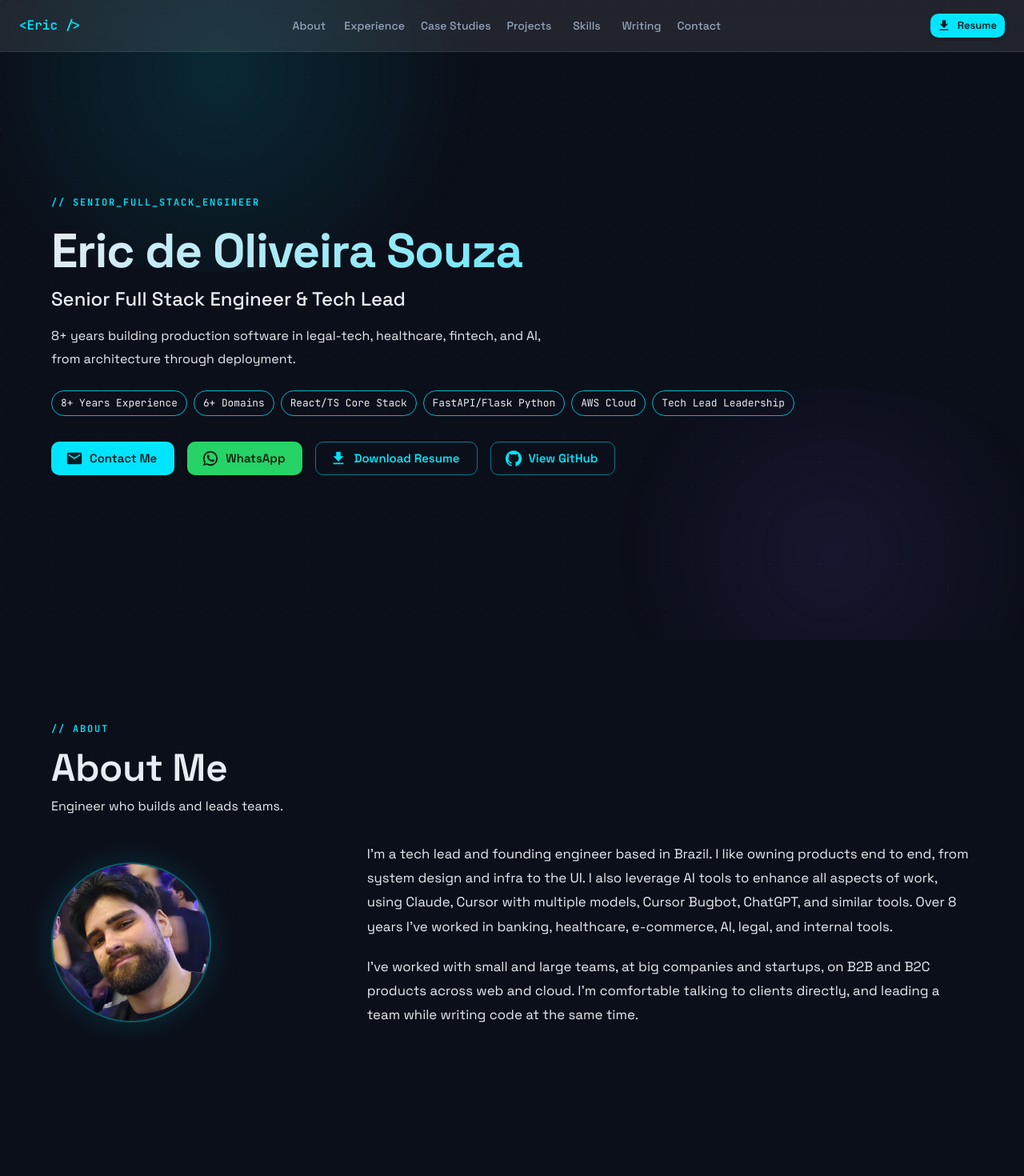
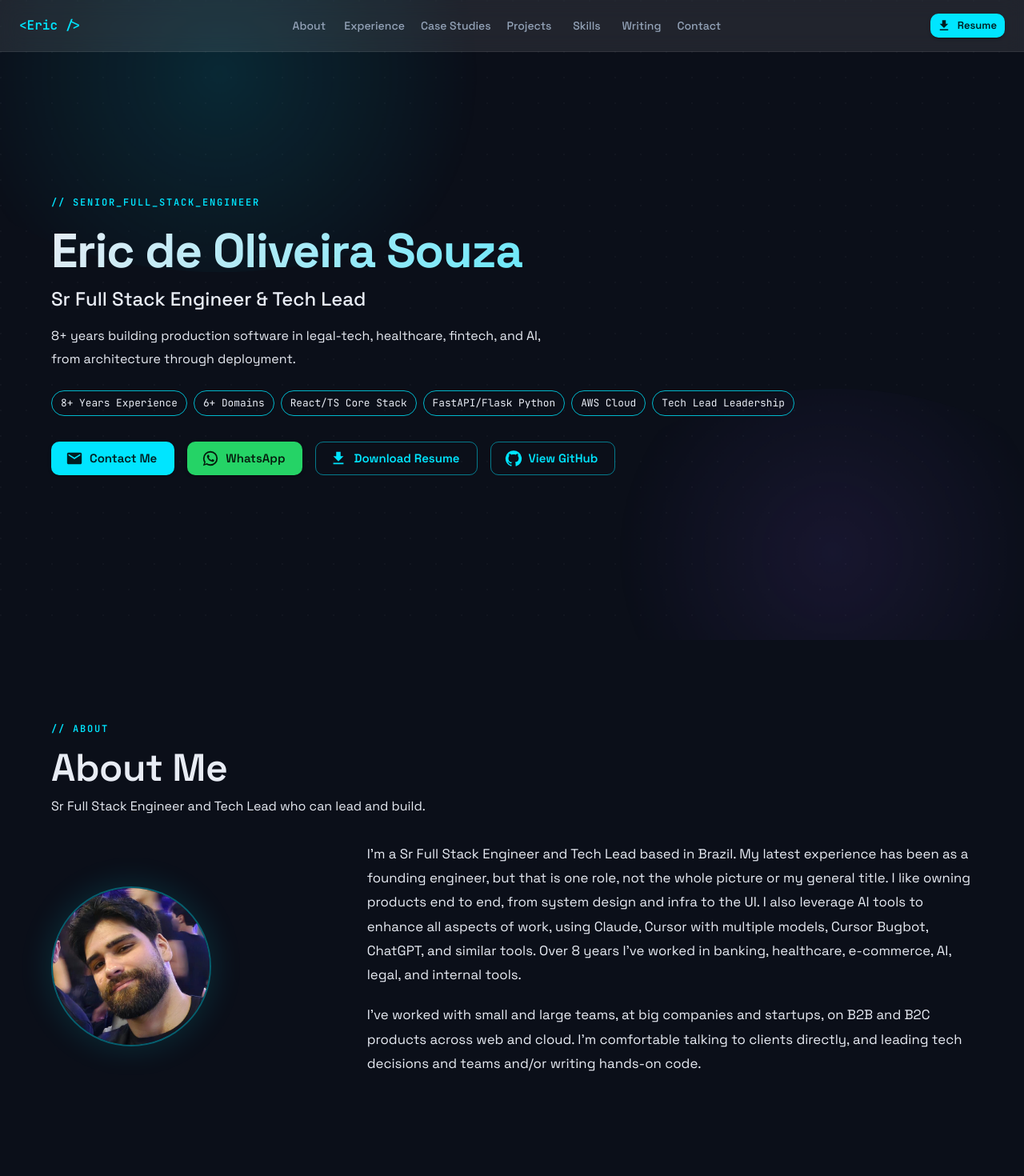
Before and after one commit to Eric-Souza/portfolio, a React (Vite) app: page / in a window 1280 px wide. Shown: the top 1470 px of the page at 80% size. Built offline with nearby package versions, Linux system fonts and the light colour scheme.

Commit message:
Clarify general role as Sr Full Stack Engineer and Tech Lead.

```diff
--- a/src/App.tsx
+++ b/src/App.tsx
@@ -13,18 +13,18 @@ import { Contact } from './components/sections/Contact';
 
 function App() {
   const description =
-    'Senior Full Stack Engineer and Tech Lead with 8+ years building software in legal-tech, healthcare, fintech, and AI.';
+    'Sr Full Stack Engineer and Tech Lead with 8+ years building software in legal-tech, healthcare, fintech, and AI.';
 
   return (
     <>
       <Helmet>
         <title>Eric Portfolio</title>
         <meta name="description" content={description} />
-        <meta property="og:title" content="Eric Portfolio, Senior Full Stack Engineer" />
+        <meta property="og:title" content="Eric Portfolio, Sr Full Stack Engineer & Tech Lead" />
         <meta property="og:description" content={description} />
         <meta property="og:type" content="website" />
         <meta name="twitter:card" content="summary_large_image" />
-        <meta name="twitter:title" content="Eric Portfolio, Senior Full Stack Engineer" />
+        <meta name="twitter:title" content="Eric Portfolio, Sr Full Stack Engineer & Tech Lead" />
         <meta name="twitter:description" content={description} />
       </Helmet>
 
--- a/src/components/sections/About.tsx
+++ b/src/components/sections/About.tsx
@@ -6,7 +6,7 @@ import { alpha } from '@mui/material/styles';
 
 export function About() {
   return (
-    <Section id="about" title="About Me" subtitle="Engineer who builds and leads teams.">
+    <Section id="about" title="About Me" subtitle="Sr Full Stack Engineer and Tech Lead who can lead and build.">
       <Grid container spacing={4} sx={{ alignItems: 'center' }}>
         <Grid size={{ xs: 12, md: 4 }}>
           <motion.div
--- a/src/data/profile.ts
+++ b/src/data/profile.ts
@@ -2,7 +2,7 @@ import type { NavItem, Profile } from './types';
 
 export const profile: Profile = {
   name: 'Eric de Oliveira Souza',
-  title: 'Senior Full Stack Engineer & Tech Lead',
+  title: 'Sr Full Stack Engineer & Tech Lead',
   tagline:
     '8+ years building production software in legal-tech, healthcare, fintech, and AI, from architecture through deployment.',
   email: 'eric.bh18souza@gmail.com',
@@ -13,8 +13,8 @@ export const profile: Profile = {
     'Open to senior and lead remote roles · Flexible US business hours',
   avatarSrc: '/avatar.jpg',
   about: [
-    "I'm a tech lead and founding engineer based in Brazil. I like owning products end to end, from system design and infra to the UI. I also leverage AI tools to enhance all aspects of work, using Claude, Cursor with multiple models, Cursor Bugbot, ChatGPT, and similar tools. Over 8 years I've worked in banking, healthcare, e-commerce, AI, legal, and internal tools.",
-    "I've worked with small and large teams, at big companies and startups, on B2B and B2C products across web and cloud. I'm comfortable talking to clients directly, and leading a team while writing code at the same time.",
+    "I'm a Sr Full Stack Engineer and Tech Lead based in Brazil. My latest experience has been as a founding engineer, but that is one role, not the whole picture or my general title. I like owning products end to end, from system design and infra to the UI. I also leverage AI tools to enhance all aspects of work, using Claude, Cursor with multiple models, Cursor Bugbot, ChatGPT, and similar tools. Over 8 years I've worked in banking, healthcare, e-commerce, AI, legal, and internal tools.",
+    "I've worked with small and large teams, at big companies and startups, on B2B and B2C products across web and cloud. I'm comfortable talking to clients directly, and leading tech decisions and teams and/or writing hands-on code.",
   ],
   links: {
     linkedin: 'https://www.linkedin.com/in/ericdeoliveira/',
```
